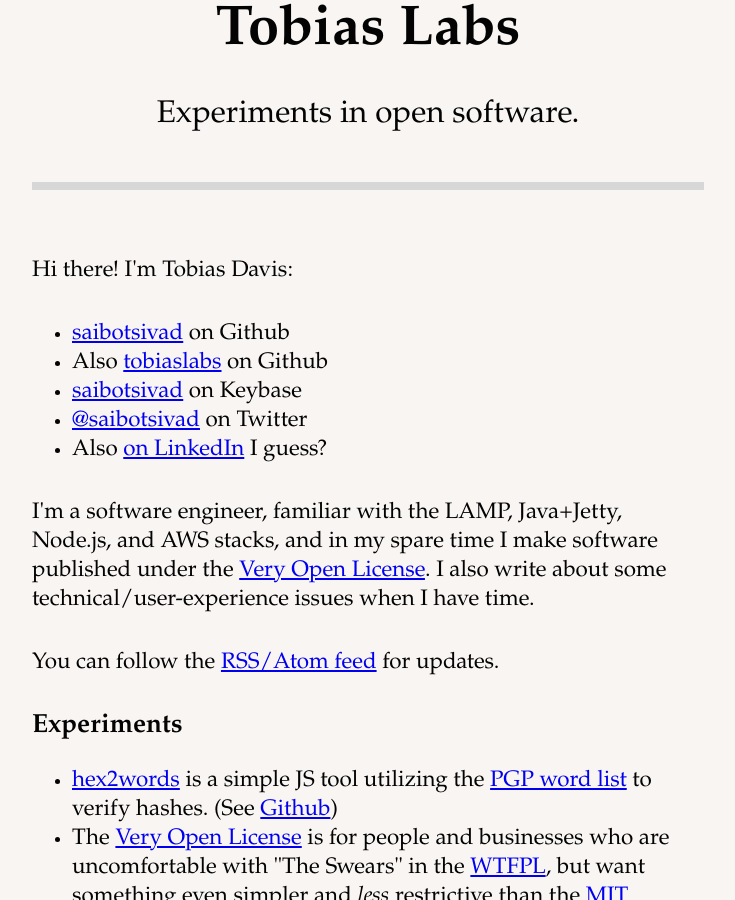
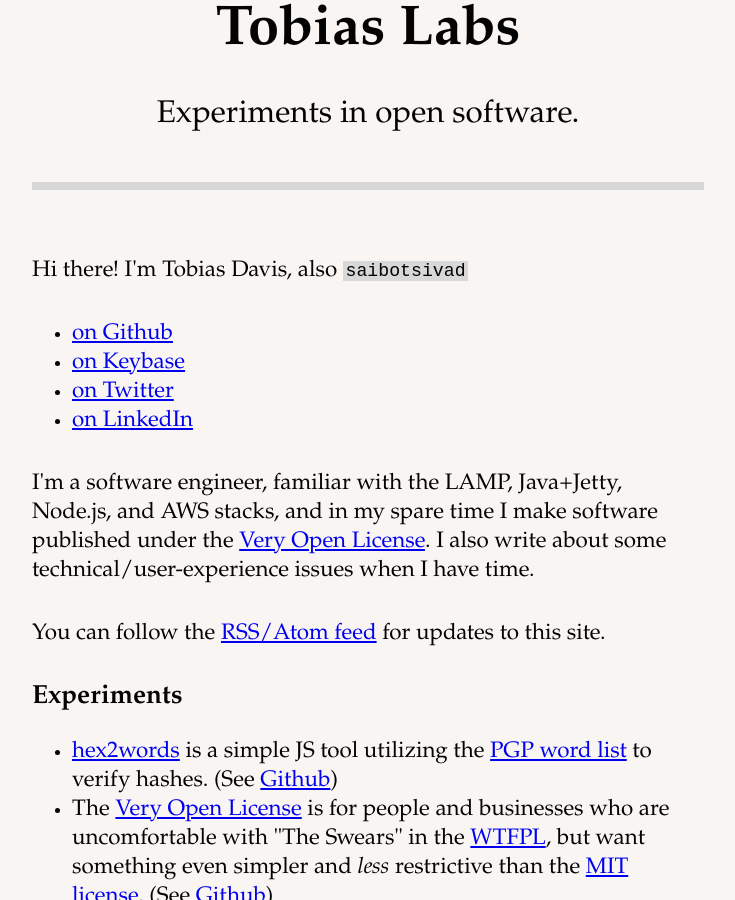
Before and after one commit to saibotsivad/saibotsivad.github.io, a Jekyll site: the page built from index.md, in a window 1280 px wide and 900 px high, scrolled down 273 px. Shown: the whole window, without its empty margins (272-1007 px from the left). Built offline with Jekyll 4.4.1, drawn with Linux system fonts in a browser that asks for light colours.

Commit message:
Correcting some URLs

```diff
--- a/index.md
+++ b/index.md
@@ -2,20 +2,19 @@
 layout: index
 ---
 
-Hi there! I'm Tobias Davis:
+Hi there! I'm Tobias Davis, also `saibotsivad`
 
-* [saibotsivad](https://github.com/saibotsivad) on Github
-* Also [tobiaslabs](https://github.com/tobiaslabs) on Github
-* [saibotsivad](https://keybase.io/saibotsivad) on Keybase
-* [@saibotsivad](https://twitter.com/saibotsivad) on Twitter
-* Also [on LinkedIn](https://www.linkedin.com/in/saibotsivad) I guess?
+* [on Github](https://github.com/saibotsivad)
+* [on Keybase](https://keybase.io/saibotsivad)
+* [on Twitter](https://twitter.com/saibotsivad)
+* [on LinkedIn](https://www.linkedin.com/in/saibotsivad)
 
 I'm a software engineer, familiar with the LAMP, Java+Jetty, Node.js,
 and AWS stacks, and in my spare time I make software published under the
 [Very Open License](http://veryopenlicense.com). I also write about
 some technical/user-experience issues when I have time.
 
-You can follow the [RSS/Atom feed](/feed.xml) for updates.
+You can follow the [RSS/Atom feed](/feed.xml) for updates to this site.
 
 # Experiments
 
```
